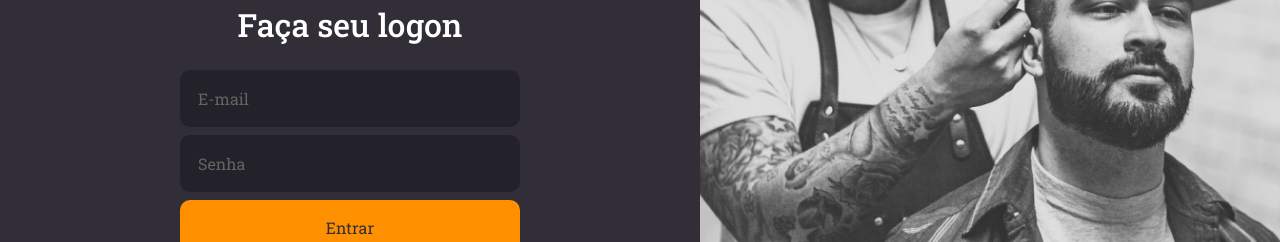
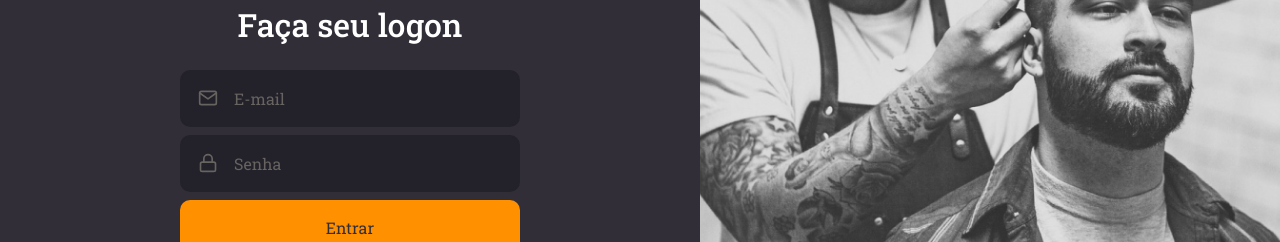
Before and after one commit to yulken/gobarber, a React (Create React App) app in the folder web/: page / in a window 1280 px wide. Shown: the part 293-535 px from the top of the page. Built offline with nearby package versions, Linux system fonts and the light colour scheme.

Commit message:
creating button and input components

```diff
--- /dev/null
+++ b/web/src/components/button/index.tsx
@@ -0,0 +1,13 @@
+import React, { ButtonHTMLAttributes } from 'react';
+
+import { Container } from './styles';
+
+type ButtonProps = ButtonHTMLAttributes<HTMLButtonElement>;
+
+const Button: React.FC<ButtonProps> = ({ children, ...rest }) => (
+  <Container type="button" {...rest}>
+    {children}
+  </Container>
+);
+
+export default Button;
--- /dev/null
+++ b/web/src/components/button/styles.ts
@@ -0,0 +1,18 @@
+import styled from 'styled-components';
+import { shade } from 'polished';
+
+export const Container = styled.button`
+  background: #ff9000;
+  height: 56px;
+  border-radius: 10px;
+  border: 0;
+  padding: 0 16px;
+  color: #312e38;
+  width: 100%;
+  margin-top: 8px;
+  transition: background-color 0.2s;
+
+  &:hover {
+    background: ${shade(0.2, '#ff9000')};
+  }
+`;
--- /dev/null
+++ b/web/src/components/input/index.tsx
@@ -0,0 +1,17 @@
+import React, { InputHTMLAttributes } from 'react';
+import { IconBaseProps } from 'react-icons';
+import { Container } from './styles';
+
+interface InputProps extends InputHTMLAttributes<HTMLInputElement> {
+  name: string;
+  icon?: React.ComponentType<IconBaseProps>;
+}
+
+const Input: React.FC<InputProps> = ({ icon: Icon, ...rest }) => (
+  <Container>
+    {Icon && <Icon size={20} />}
+    <input {...rest} />
+  </Container>
+);
+
+export default Input;
--- /dev/null
+++ b/web/src/components/input/styles.ts
@@ -0,0 +1,31 @@
+import styled from 'styled-components';
+
+export const Container = styled.div`
+  background: #232129;
+  border-radius: 10px;
+  border: 2px solid #232129;
+  padding: 16px;
+  width: 100%;
+
+  color: #666360;
+  display: flex;
+  align-items: center;
+
+  & + div {
+    margin-top: 8px;
+  }
+
+  input {
+    flex: 1;
+    background: transparent;
+    border: 0;
+    color: #f4ede8;
+
+    &::placeholder {
+      color: #666360;
+    }
+  }
+  svg {
+    margin-right: 16px;
+  }
+`;
--- a/web/src/pages/Signin/index.tsx
+++ b/web/src/pages/Signin/index.tsx
@@ -1,7 +1,10 @@
 import React from 'react';
-import { FiLogIn } from 'react-icons/fi';
+import { FiLogIn, FiMail, FiLock } from 'react-icons/fi';
 import { Container, Content, Background } from './styles';
 import logoImg from '../../assets/logoImg.svg';
+
+import Input from '../../components/input';
+import Button from '../../components/button';
 
 const SignIn: React.FC = () => (
   <Container>
@@ -9,9 +12,14 @@
       <img src={logoImg} alt="GoBarber" />
       <form>
         <h1>Faça seu logon</h1>
-        <input placeholder="E-mail" />
-        <input type="password" placeholder="Senha" />
-        <button type="submit">Entrar</button>
+        <Input name="email" icon={FiMail} placeholder="E-mail" />
+        <Input
+          name="password"
+          icon={FiLock}
+          type="password"
+          placeholder="Senha"
+        />
+        <Button type="submit">Entrar</Button>
         <a href="forgot">Esqueci minha senha</a>
       </form>
       <a href="ha">
--- a/web/src/pages/Signin/styles.ts
+++ b/web/src/pages/Signin/styles.ts
@@ -23,37 +23,6 @@
     text-align: center;
     h1 {
       margin-bottom: 24px;
-    }
-    input {
-      color: #f4ede8;
-      background: #232129;
-      border-radius: 10px;
-      border: 2px solid #232129;
-      padding: 16px;
-      width: 100%;
-
-      &::placeholder {
-        color: #666360;
-      }
-
-      & + input {
-        margin-top: 8px;
-      }
-    }
-    button {
-      background: #ff9000;
-      height: 56px;
-      border-radius: 10px;
-      border: 0;
-      padding: 0 16px;
-      color: #312e38;
-      width: 100%;
-      margin-top: 8px;
-      transition: background-color 0.2s;
-
-      &:hover {
-        background: ${shade(0.2, '#ff9000')};
-      }
     }
 
     a {
```
Also changed, not shown: web/.eslintrc.json.
